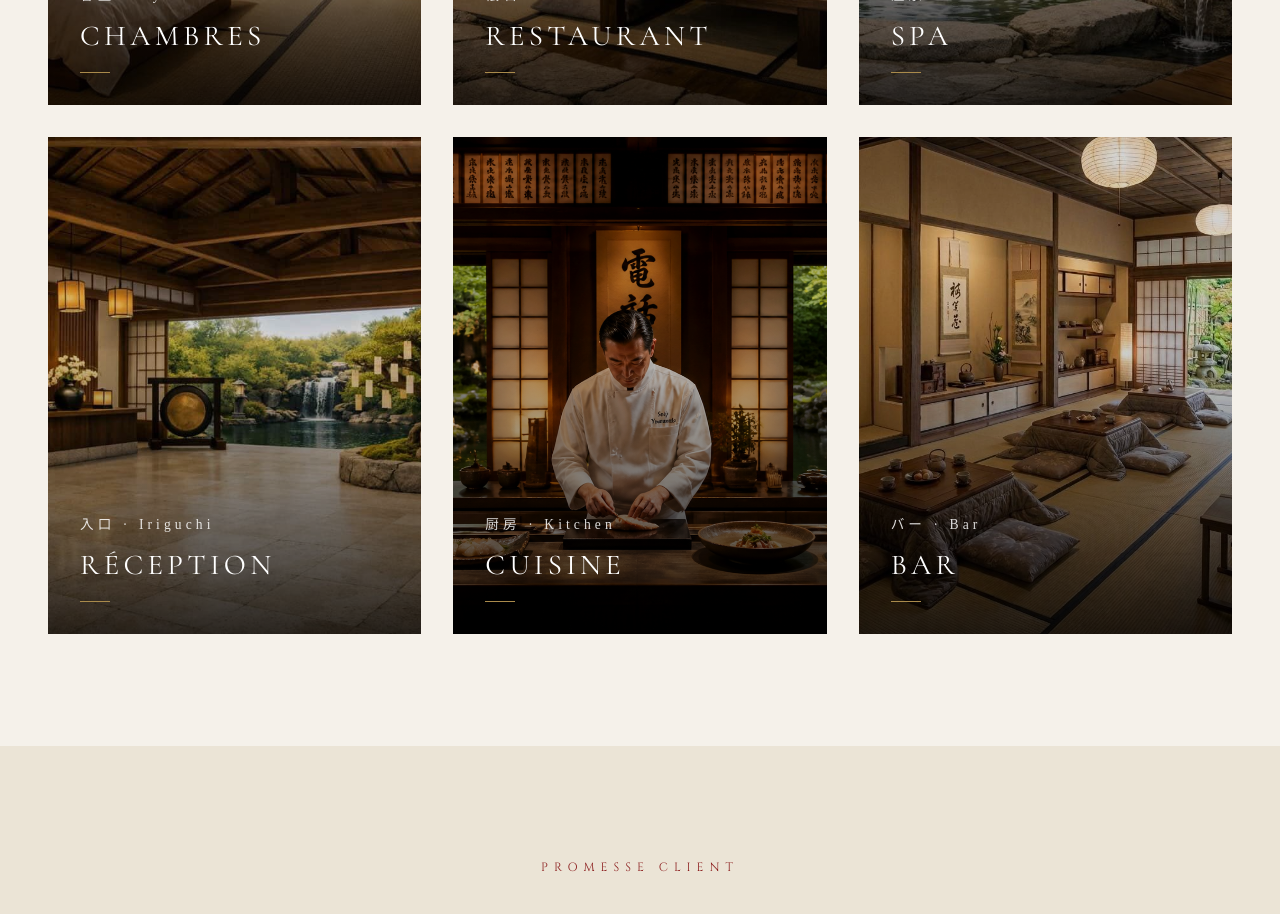
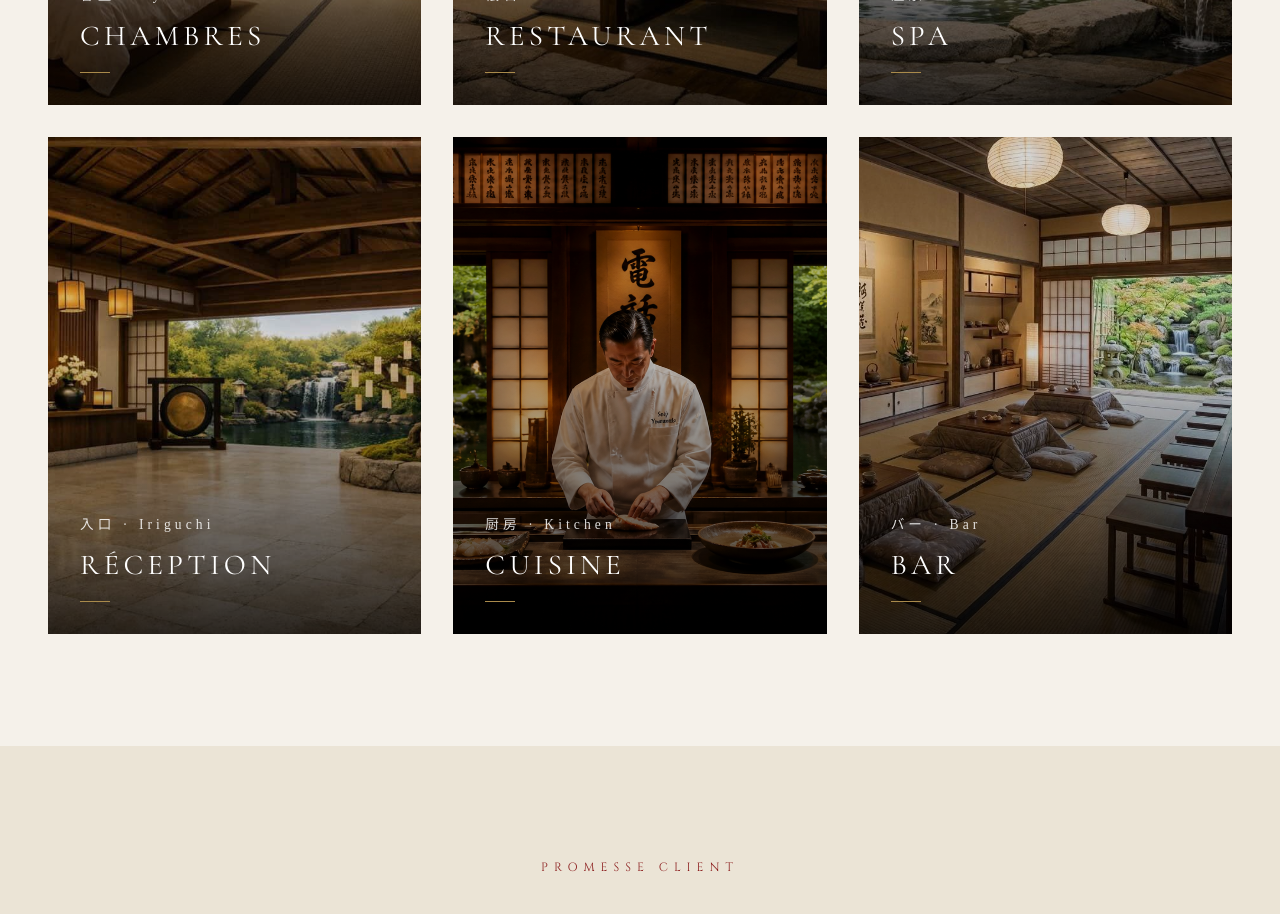
Before and after one commit to Holo795/agathe-web, a React (Vite) app: page / in a window 1280 px wide. Shown: the part 1600-2514 px from the top of the page. Built offline with nearby package versions, Linux system fonts and the light colour scheme.

Commit message:
add: custom image positioning for bar space

```diff
--- a/src/components/Espaces.jsx
+++ b/src/components/Espaces.jsx
@@ -4,7 +4,7 @@ const spaces = [
   { img: 'spa.jpeg', jp: '温泉 · Onsen',       name: 'Spa' },
   { img: 'lobby.jpeg',    jp: '入口 · Iriguchi',    name: 'Réception' },
   { img: 'cuisine.png',    jp: '厨房 · Kitchen',    name: 'Cuisine' },
-  { img: 'bar.jpeg',    jp: 'バー · Bar',    name: 'Bar' }
+  { img: 'bar.jpeg',    jp: 'バー · Bar',    name: 'Bar', position: '75% center' }
 ]
 
 export default function Espaces() {
@@ -21,7 +21,7 @@ export default function Espaces() {
         <div className="spaces">
           {spaces.map((s) => (
             <div className="space reveal" key={s.name}>
-              <img src={`/images/${s.img}`} alt={s.name} />
+              <img src={`/images/${s.img}`} alt={s.name} style={s.position ? { objectPosition: s.position } : undefined} />
               <div className="space-overlay">
                 <div className="space-jp">{s.jp}</div>
                 <h3>{s.name}</h3>
```
